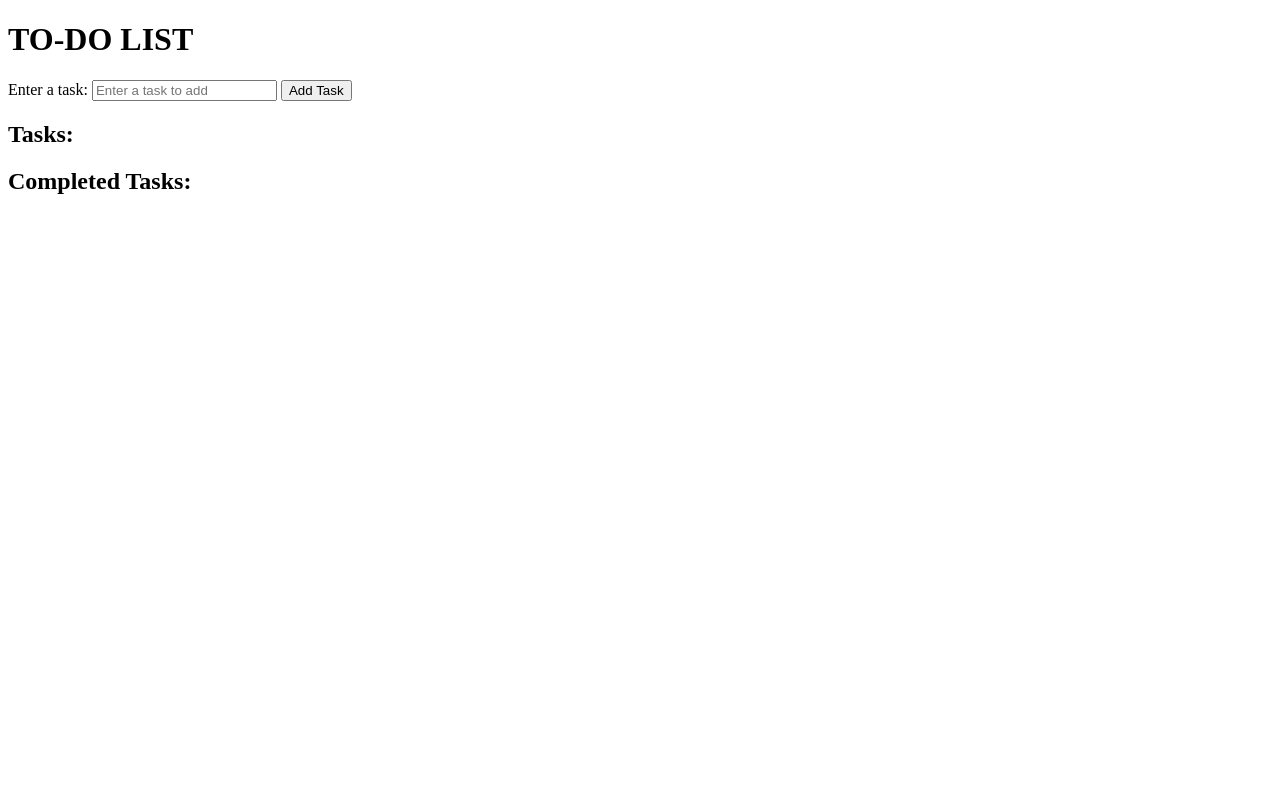
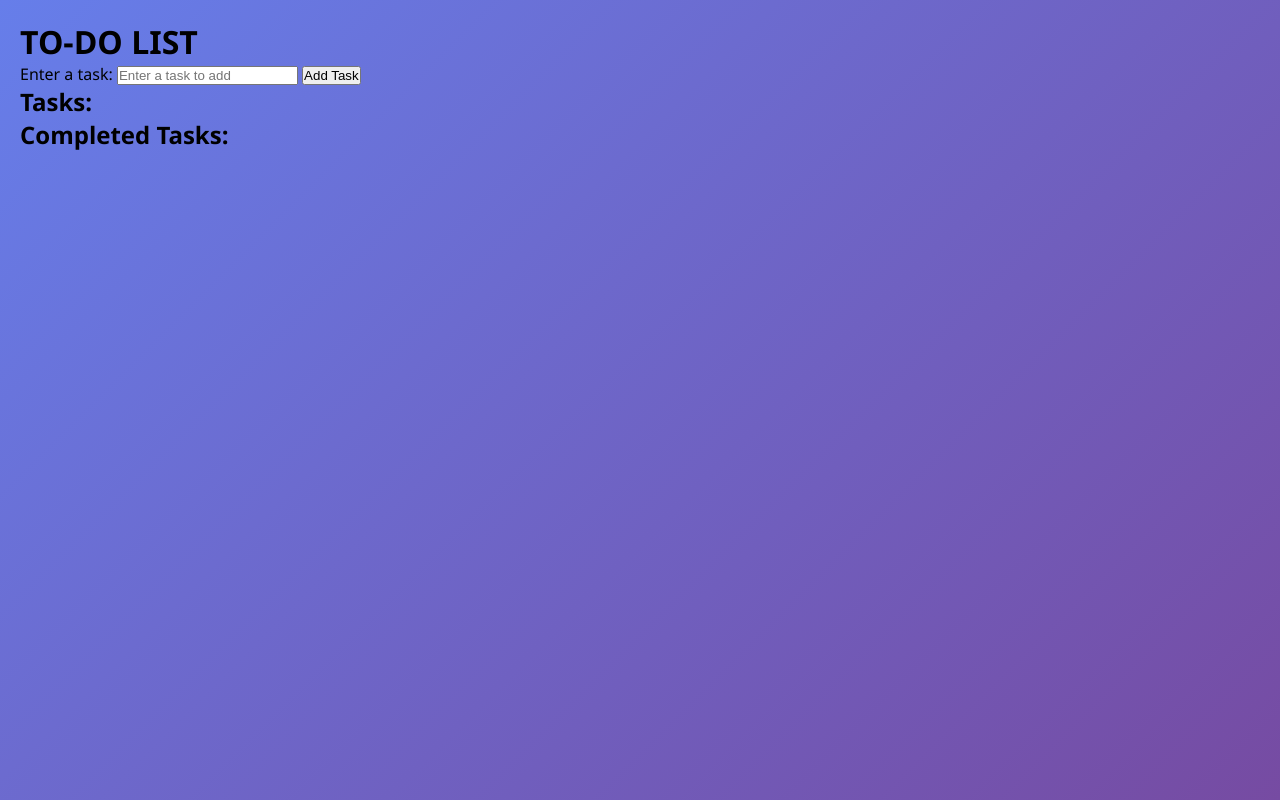
Before and after one commit to zihuan3/todo.html, a Flask app: page / in a window 1280 px wide. Run offline with Flask 3, Linux system fonts and the light colour scheme.

Commit message:
Update todo.html to include css link in <head>

```diff
--- a/templates/todo.html
+++ b/templates/todo.html
@@ -1,7 +1,10 @@
 <!DOCTYPE html>
 <html lang="en-US">
 <head>
+    <meta charset="UTF-8">
+    <meta name="viewport" content="width=device-width, initial-scale=1.0">
     <title>To-do App</title>
+    <link rel="stylesheet" href="{{ url_for('static', filename='css/style.css') }}">
 </head>
 <body>
     <h1>TO-DO LIST</h1>
```
